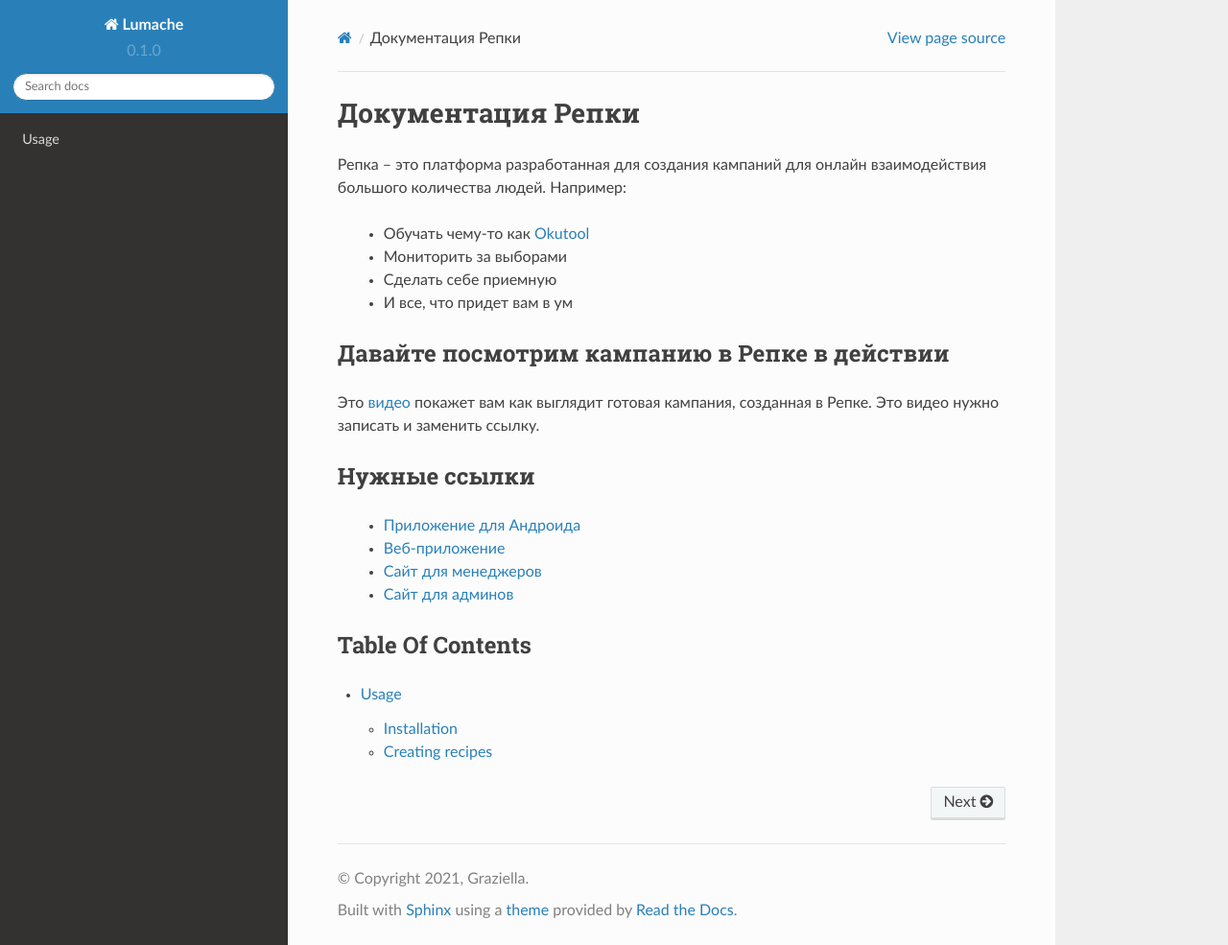
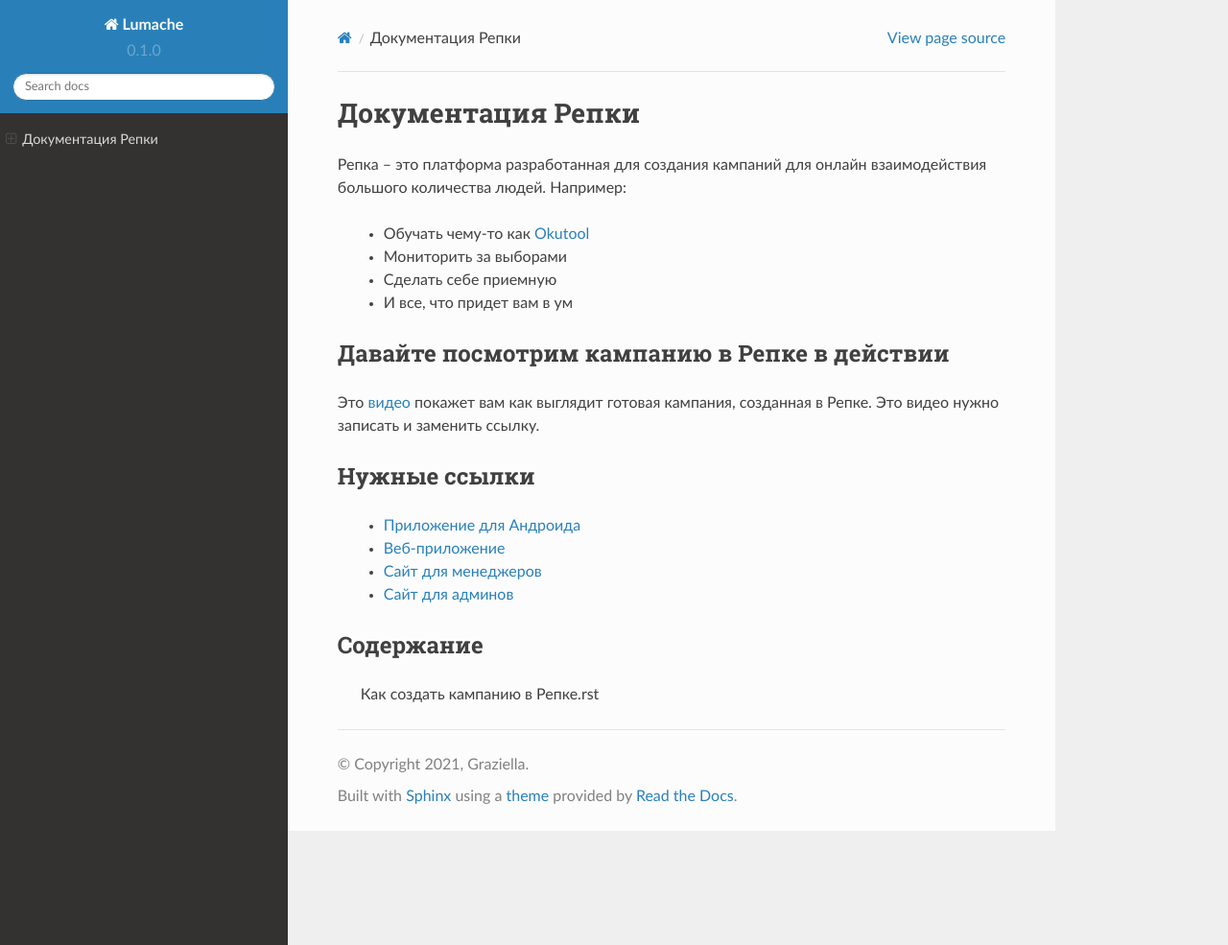
Before and after one commit to bbekaa/repka-tutorial, a Sphinx documentation site: the page built from docs/source/index.rst, in a window 1280 px wide and 985 px high. Shown: the whole window at 96% size. Built offline with Sphinx 7.4.7 and the Read the Docs theme 2.0.0, drawn with Linux system fonts in a browser that asks for light colours.

Commit message:
Update index.rst

```diff
--- a/docs/source/index.rst
+++ b/docs/source/index.rst
@@ -27,10 +27,7 @@
   * `Сайт для менеджеров <https://kloopmedia.github.io/gigaturnip-frontend/#/>`_
   * `Сайт для админов <https://journal-bb5e3.uc.r.appspot.com/admin/>`_
 
-Table Of Contents
+Содержание
 -------------------
 
-.. toctree::
-    :maxdepth: 2
-
     Как создать кампанию в Репке.rst
```
